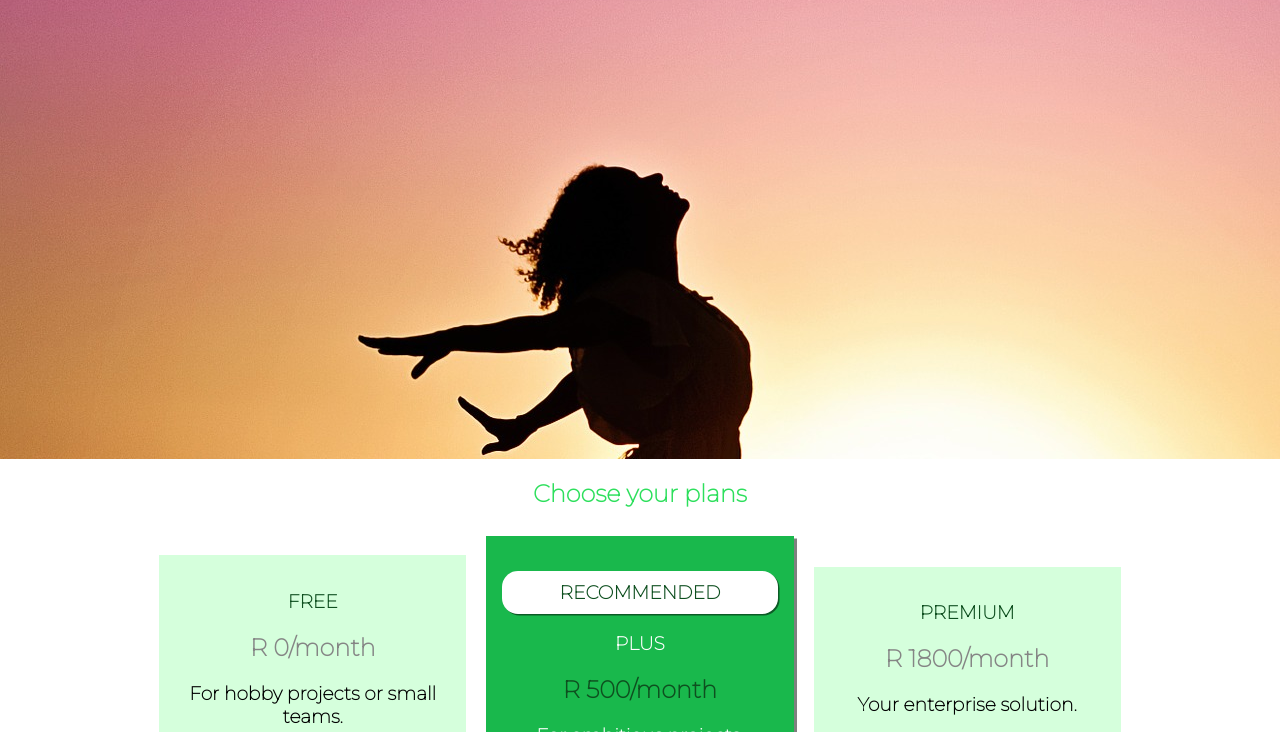
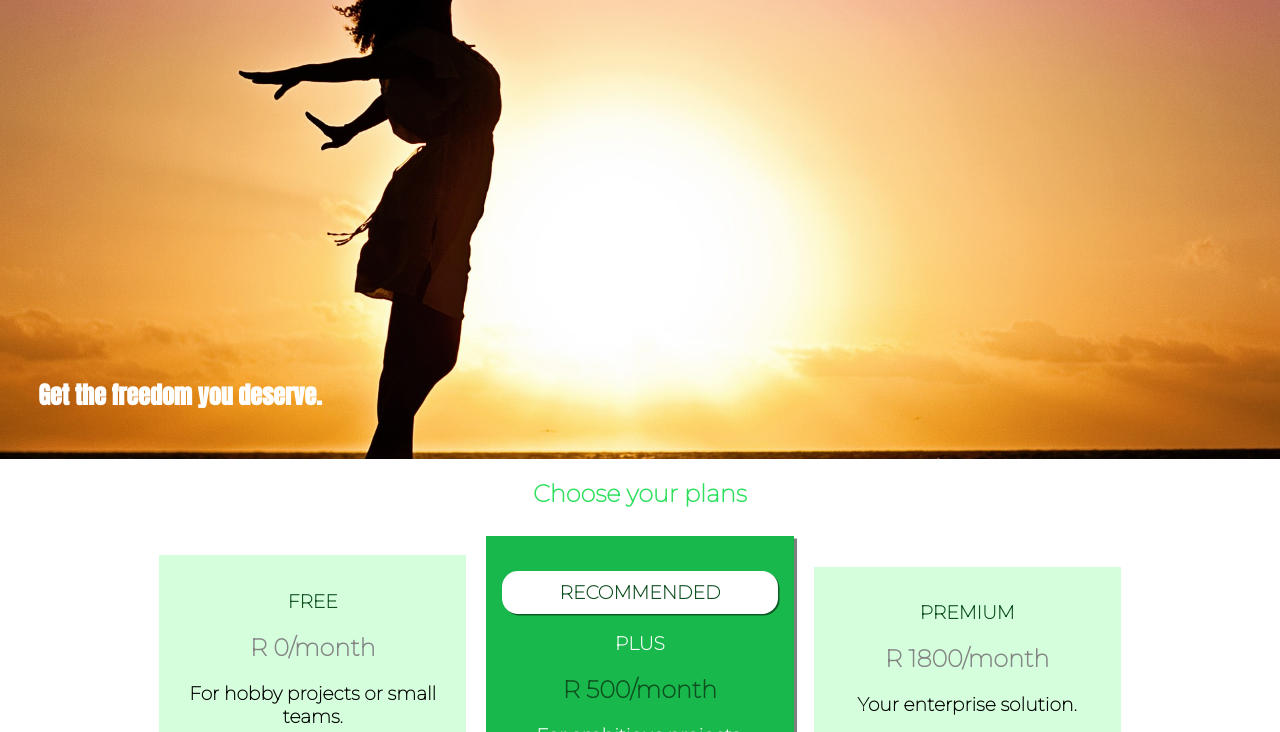
Before and after one commit to irvin-1999/Uhost, a plain HTML site: page index.html in a window 1280 px wide. Shown: the part 69-801 px from the top of the page. Drawn offline with Linux system fonts and the light colour scheme.

Commit message:
added background adjacentments to the plans background image

```diff
--- a/style.css
+++ b/style.css
@@ -4,15 +4,27 @@
 }
 
 #product-overview{
-    background:url("freedom.jpg");
+    /* background-image:url("freedom.jpg"); */
+    background: url('freedom.jpg') left 4% bottom 60%/cover no-repeat border-box;
+    /* background-size: cover;
+    background-position: left 5% bottom 40%;
+    background-repeat: no-repeat;
+    background-origin: border-box;
+    background-clip: border-box;
+    background-attachment: scroll; */
     width: 100%;
     height: 528px;
     padding: 10px;
+    /* border: 2px red dashed; */
+    position: relative;
 }
 
 #product-overview h1{
     color: white;
     font-family: 'Anton',sans-serif;
+    position: absolute;
+    bottom: 5%;
+    left: 3%;
 }
 
 .plan__list{
```
